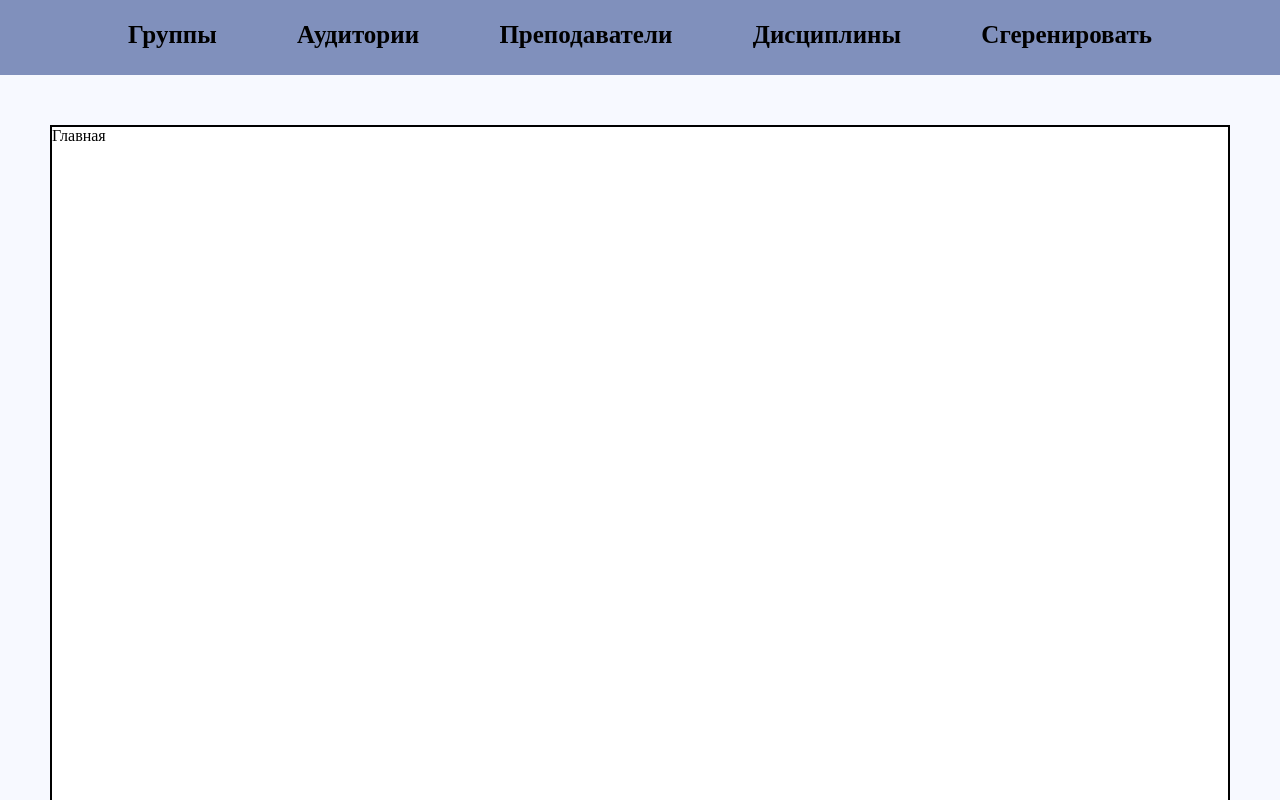
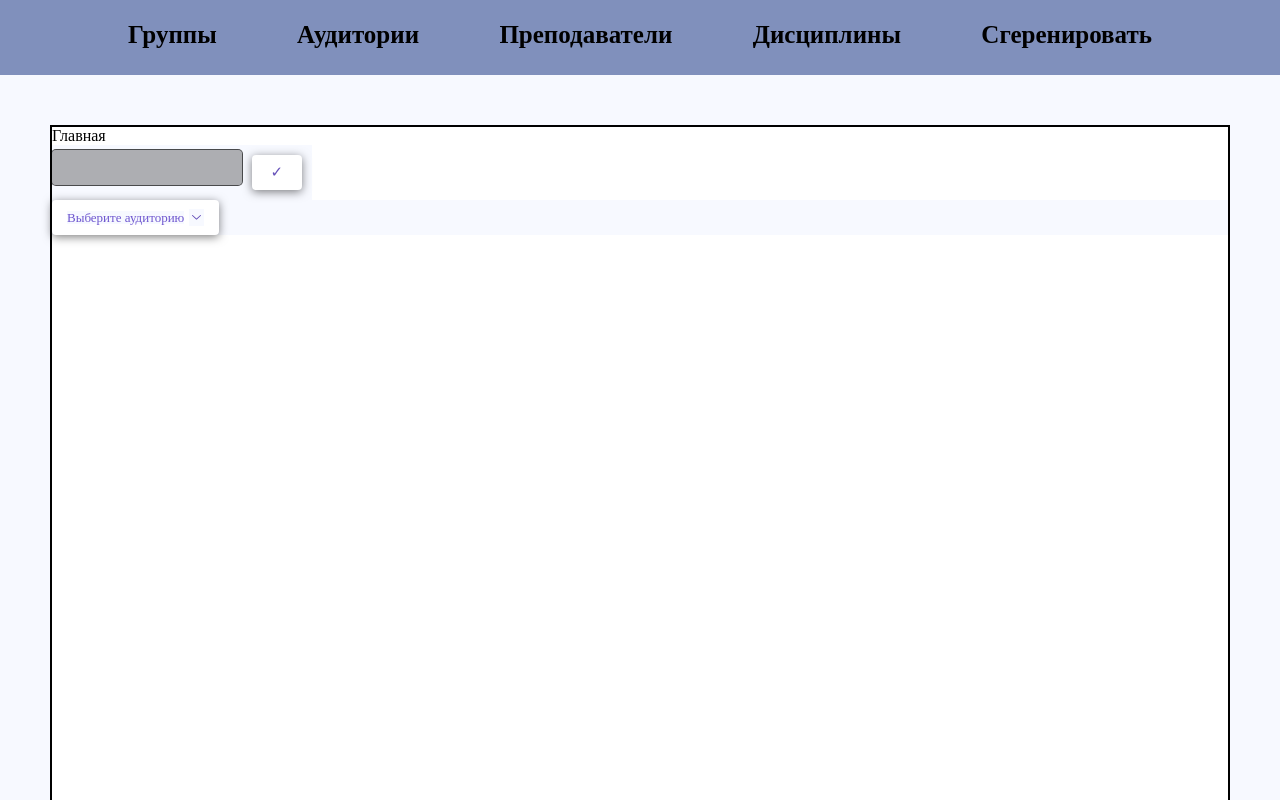
Before and after one commit to kebsekobs/schedule, a React (Create React App) app in the folder frontend/: page / in a window 1280 px wide. Shown: the top 800 px of the page. Built offline with nearby package versions, Linux system fonts and the light colour scheme.

Commit message:
несколько компонентов с radix-ui

```diff
--- a/frontend/src/App.js
+++ b/frontend/src/App.js
@@ -1,12 +1,12 @@
-import './App.css';
+import "./App.css";
 import Header from "./header/Header";
 import Router from "./utils/Router";
 
 function App() {
   return (
     <div className="App">
-        <Header />
-        <Router />
+      <Header />
+      <Router />
     </div>
   );
 }
--- /dev/null
+++ b/frontend/src/components/button.css
@@ -0,0 +1,24 @@
+.Button {
+    align-self: flex-end;
+    margin: 10px;
+    display: inline-flex;
+    align-items: center;
+    justify-content: center;
+    border-radius: 4px;
+    padding: 0 15px;
+    font-size: 15px;
+    line-height: 1;
+    font-weight: 500;
+    height: 35px;
+    width: 20%;
+
+    background-color: white;
+    color: var(--violet-11);
+    box-shadow: 0 2px 10px var(--black-a7);
+  }
+  .Button:hover {
+    background-color: var(--mauve-3);
+  }
+  .Button:focus {
+    box-shadow: 0 0 0 2px black;
+  }
--- /dev/null
+++ b/frontend/src/components/button.js
@@ -0,0 +1,12 @@
+import react from "react";
+import "./button.css";
+
+function Button({ children }) {
+  return (
+    <>
+      <button className="Button">{children}</button>
+    </>
+  );
+}
+
+export default Button;
--- /dev/null
+++ b/frontend/src/components/input.css
@@ -0,0 +1,85 @@
+@import "@radix-ui/colors/black-alpha.css";
+@import "@radix-ui/colors/violet.css";
+@import "@radix-ui/colors/mauve.css";
+
+input,
+button {
+  all: unset;
+  box-sizing: border-box;
+}
+
+.FormRoot {
+  display: flex;
+  width: 260px;
+}
+
+.FormField {
+  display: grid;
+  margin-bottom: 10px;
+}
+
+.FormLabel {
+  font-size: 15px;
+  font-weight: 500;
+  line-height: 35px;
+  color: rgb(0, 0, 0);
+}
+
+.FormMessage {
+  font-size: 13px;
+  color: rgb(0, 0, 0);
+  opacity: 0.8;
+}
+
+.Input {
+  width: 100%;
+  display: inline-flex;
+  align-items: center;
+  justify-content: center;
+  border-radius: 4px;
+
+  font-size: 15px;
+  color: white;
+  background-color: var(--black-a5);
+  box-shadow: 0 0 0 1px var(--black-a9);
+}
+.Input:hover {
+  box-shadow: 0 0 0 1px black;
+}
+.Input:focus,
+.Input {
+  width: 100%;
+  display: inline-flex;
+  align-items: center;
+  justify-content: center;
+  border-radius: 4px;
+
+  font-size: 15px;
+  color: white;
+  background-color: var(--black-a5);
+  box-shadow: 0 0 0 1px var(--black-a9);
+}
+.Input:hover {
+  box-shadow: 0 0 0 1px black;
+}
+.Input:focus {
+  box-shadow: 0 0 0 2px black;
+}
+.Input::selection {
+  background-color: var(--black-a9);
+  color: white;
+}
+.Input {
+  padding: 0 10px;
+  height: 35px;
+  line-height: 1;
+}
+.Input::selection {
+  background-color: var(--black-a9);
+  color: white;
+}
+.Input {
+  padding: 0 10px;
+  height: 35px;
+  line-height: 1;
+}
--- /dev/null
+++ b/frontend/src/components/input.js
@@ -0,0 +1,32 @@
+import * as Form from "@radix-ui/react-form";
+import "./input.css";
+import Button from "./button";
+
+function Input({ children }) {
+  return (
+    <Form.Root className="FormRoot">
+      <Form.Field className="FormField" name="input">
+        <div
+          style={{
+            display: "flex",
+            flexDirection: "column",
+            alignItems: "baseline",
+            justifyContent: "space-between",
+          }}
+        >
+          <Form.Message className="FormMessage" match="valueMissing">
+            {children}
+          </Form.Message>
+        </div>
+        <Form.Control asChild>
+          <input className="Input" required />
+        </Form.Control>
+      </Form.Field>
+      <Form.Submit asChild>
+        <Button>✓</Button>
+      </Form.Submit>
+    </Form.Root>
+  );
+}
+
+export default Input;
--- /dev/null
+++ b/frontend/src/components/select.css
@@ -0,0 +1,101 @@
+@import '@radix-ui/colors/black-alpha.css';
+@import '@radix-ui/colors/mauve.css';
+@import '@radix-ui/colors/violet.css';
+
+/* reset */
+button {
+  all: unset;
+}
+
+.SelectTrigger {
+  display: inline-flex;
+  align-items: center;
+  justify-content: center;
+  border-radius: 4px;
+  padding: 0 15px;
+  font-size: 13px;
+  line-height: 1;
+  height: 35px;
+  gap: 5px;
+  background-color: white;
+  color: var(--violet-11);
+  box-shadow: 0 2px 10px var(--black-a7);
+}
+.SelectTrigger:hover {
+  background-color: var(--mauve-3);
+}
+.SelectTrigger:focus {
+  box-shadow: 0 0 0 2px black;
+}
+.SelectTrigger[data-placeholder] {
+  color: var(--violet-9);
+}
+
+.SelectIcon {
+  color: Var(--violet-11);
+}
+
+.SelectContent {
+  overflow: hidden;
+  background-color: white;
+  border-radius: 6px;
+  box-shadow: 0px 10px 38px -10px rgba(22, 23, 24, 0.35), 0px 10px 20px -15px rgba(22, 23, 24, 0.2);
+}
+
+.SelectViewport {
+  padding: 5px;
+}
+
+.SelectItem {
+  font-size: 13px;
+  line-height: 1;
+  color: var(--violet-11);
+  border-radius: 3px;
+  display: flex;
+  align-items: center;
+  height: 25px;
+  padding: 0 35px 0 25px;
+  position: relative;
+  user-select: none;
+}
+.SelectItem[data-disabled] {
+  color: var(--mauve-8);
+  pointer-events: none;
+}
+.SelectItem[data-highlighted] {
+  outline: none;
+  background-color: var(--violet-9);
+  color: var(--violet-1);
+}
+
+.SelectLabel {
+  padding: 0 25px;
+  font-size: 12px;
+  line-height: 25px;
+  color: var(--mauve-11);
+}
+
+.SelectSeparator {
+  height: 1px;
+  background-color: var(--violet-6);
+  margin: 5px;
+}
+
+.SelectItemIndicator {
+  position: absolute;
+  right: 0;
+  width: 25px;
+  display: inline-flex;
+  align-items: center;
+  justify-content: center;
+}
+
+.SelectScrollButton {
+  display: flex;
+  align-items: center;
+  justify-content: center;
+  height: 25px;
+  background-color: white;
+  color: var(--violet-11);
+  cursor: default;
+}
--- /dev/null
+++ b/frontend/src/components/select.js
@@ -0,0 +1,64 @@
+import React, { useState } from "react";
+import * as Select from "@radix-ui/react-select";
+import {
+  CheckIcon,
+  ChevronDownIcon,
+  ChevronUpIcon,
+} from "@radix-ui/react-icons";
+import "./select.css";
+
+function SelectComp({ list, placeholder, name }) {
+  const [isToggled, setIsToggled] = useState("closed");
+
+  return (
+    <div>
+      <Select.Root
+        onOpenChange={(e) => setIsToggled(e === true ? "open" : "closed")}
+      >
+        <Select.Trigger
+          className="SelectTrigger"
+          aria-label="Food"
+          data-state={isToggled}
+        >
+          <Select.Value placeholder={placeholder} />
+          <Select.Icon className="SelectIcon">
+            <ChevronDownIcon />
+          </Select.Icon>
+        </Select.Trigger>
+        <Select.Content className="SelectContent">
+          <Select.ScrollUpButton className="SelectScrollButton">
+            <ChevronUpIcon />
+          </Select.ScrollUpButton>
+          <Select.Viewport className="SelectViewport">
+            <Select.Group>
+              <Select.Label className="SelectLabel">{name}</Select.Label>
+              {list.map((item, id) => (
+                <SelectItem value={item.id} id={id}>
+                  {item.id}
+                </SelectItem>
+              ))}
+            </Select.Group>
+          </Select.Viewport>
+          <Select.ScrollDownButton className="SelectScrollButton">
+            <ChevronDownIcon />
+          </Select.ScrollDownButton>
+        </Select.Content>
+      </Select.Root>
+    </div>
+  );
+}
+
+const SelectItem = React.forwardRef(
+  ({ children, className, id, ...props }, forwardedRef) => {
+    return (
+      <Select.Item className="" {...props} ref={forwardedRef} key={id}>
+        <Select.ItemText>{children}</Select.ItemText>
+        <Select.ItemIndicator className="SelectItemIndicator">
+          <CheckIcon />
+        </Select.ItemIndicator>
+      </Select.Item>
+    );
+  }
+);
+
+export default SelectComp;
--- a/frontend/src/index.css
+++ b/frontend/src/index.css
@@ -1,5 +1,6 @@
-*{
+* {
   margin: 0;
   padding: 0;
-  background-color: #F7F9FF;
+  box-sizing: border-box;
+  background-color: #f7f9ff;
 }
--- a/frontend/src/pages/Groups.js
+++ b/frontend/src/pages/Groups.js
@@ -1,11 +1,13 @@
-import React from 'react';
+import React from "react";
 
 const Groups = () => {
-    return (
-        <div className={'page'}>
-            Группы
-        </div>
-    );
+  return (
+    <>
+      <div className={"page"}>
+        Группы
+      </div>
+    </>
+  );
 };
 
 export default Groups;
--- a/frontend/src/pages/Main.js
+++ b/frontend/src/pages/Main.js
@@ -1,11 +1,39 @@
-import React from 'react';
-import '../App.css'
+import React from "react";
+import "../App.css";
+import SelectComp from "../components/select";
+import Input from "../components/input";
+
+const testList = [
+  {
+    id: "123(а)",
+    capacity: 164,
+  },
+  {
+    id: "432",
+    capacity: 164,
+  },
+  {
+    id: "753",
+    capacity: 32,
+  },
+  {
+    id: "554",
+    capacity: 15,
+  },
+];
+
 const Main = () => {
-    return (
-        <div className={'page'}>
-            Главная
-        </div>
-    );
+  return (
+    <div className={"page"}>
+      Главная
+      <Input />
+      <SelectComp
+        list={testList}
+        placeholder="Выберите аудиторию"
+        name="Аудитории"
+      />
+    </div>
+  );
 };
 
 export default Main;
```
Also changed, not shown: frontend/package.json (+6 -1 lines), 1 other file (tests, documents, lock files or other folders).
